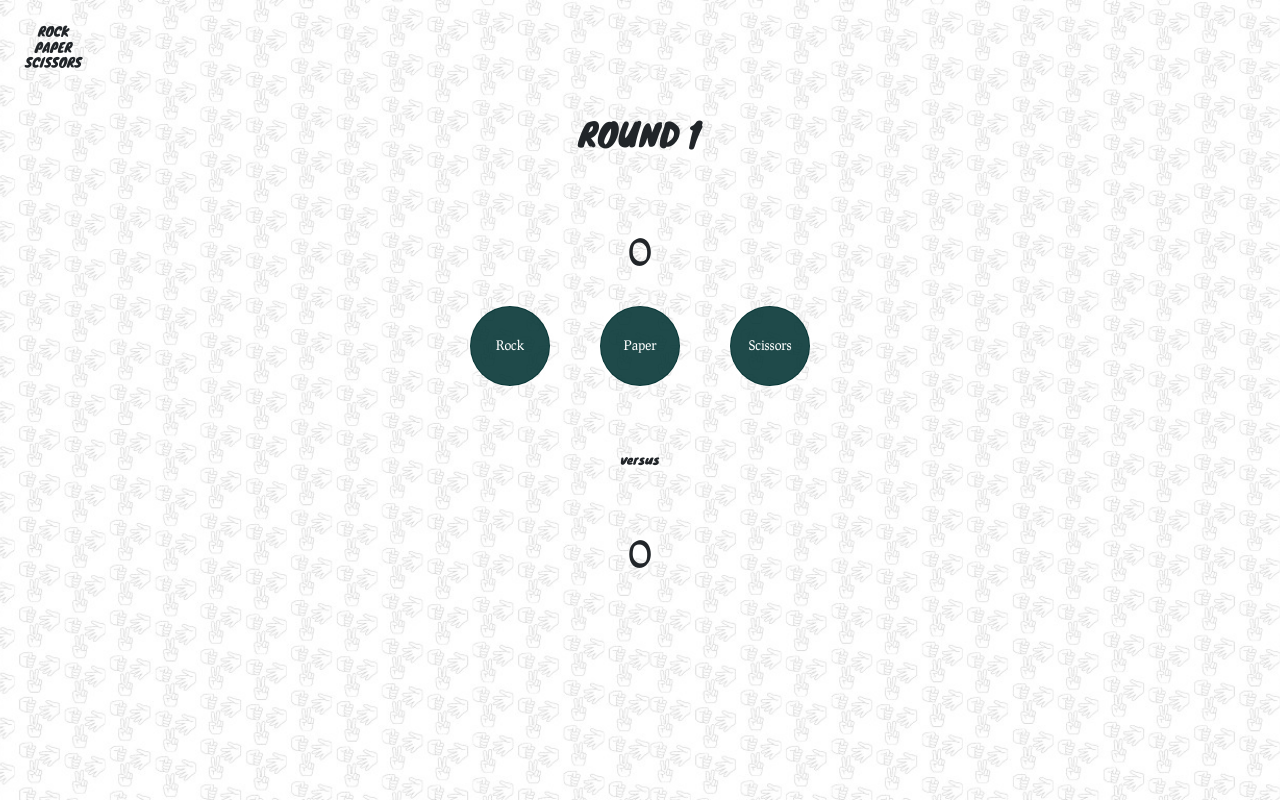
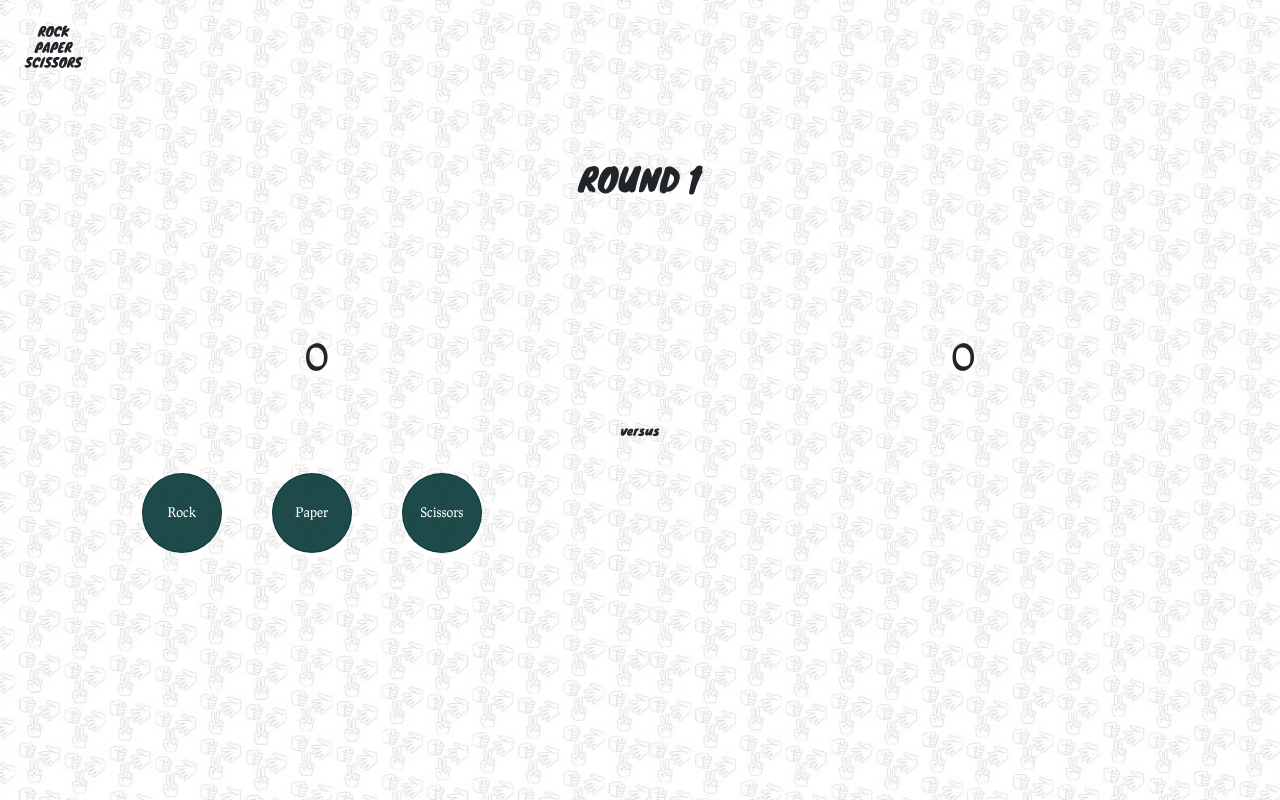
Before and after one commit to scottfzd/rock-paper-scissors, a React app: page / in a window 1280 px wide. Built offline with nearby package versions, Linux system fonts and the light colour scheme; the HTML template or start-up script is replaced by a standard one.

Commit message:
fix selected button display and change game layout

```diff
--- a/src/App.css
+++ b/src/App.css
@@ -72,6 +72,11 @@
 
 
 
+
+.options {
+  display: flex;
+}
+
 .option {
   border: 1px solid rgb(7, 55, 55, 0.9);
   width: 80px;
@@ -88,18 +93,6 @@
   font-size: small;
 }
 
-.options {
-  display: flex;
-}
-
-
-.option:hover {
-  background: linear-gradient(
-    175deg, #e0f2f1, #ffffff
-  );
-  color: rgba(7, 55, 55, 0.9);
-  border: 1px solid rgb(7, 55, 55, 0.9);
-}
 
 .option.disabled {
   pointer-events: none;
@@ -107,7 +100,16 @@
   cursor: not-allowed;
 }
 
-.option.selected.disabled {
+
+.option:not(.selected):hover {
+  background: linear-gradient(
+    45deg, #e0f2f1, #ffffff
+  );
+  color: rgba(7, 55, 55, 0.9);
+  border: 1px solid rgb(7, 55, 55, 0.9);
+}
+
+.option.selected {
   border: 1px solid rgb(7, 55, 55, 0.9);
   background-color: rgba(7, 55, 55, 0.9);
   color: white;
@@ -149,7 +151,8 @@
   width: 250px;
   padding: 30px;
   position: relative;
-  bottom: 40px;
+  /* bottom: 40px; */
+  bottom: 100px;
   margin: 0 auto;
 }
 
@@ -195,6 +198,27 @@
   font-weight: bold;
 }
 
+
+.gameBoard {
+  display: flex;
+  justify-content: space-around;
+  width: 1000px;
+}
+
+.userSide {
+  width: 400px;
+  /* background-color: aliceblue; */
+  position: relative;
+  right: 50px;
+}
+
+.computerSide {
+  width: 400px;
+  /* background-color: azure; */
+  position: relative;
+  left: 50px;
+}
+
 button {
   font-family: 'Knewave';
 }
@@ -205,6 +229,10 @@
   display: flex;
   align-items: center;
   justify-content: center;
+  /* background-color: antiquewhite; */
+  position: relative;
+  /* top: 80px; */
+  top: 60px;
 }
 
 
@@ -230,3 +258,34 @@
 button {
   font-family: 'Knewave';
 }
+
+
+
+
+
+
+
+
+
+.options {
+  /* background-color: aquamarine; */
+  height: 130px;
+  margin-top: 70px;
+}
+
+.computerChoice {
+  /* background-color: aquamarine; */
+  height: 130px;
+  justify-content: center;
+  align-items: center;
+  padding-top: 40px;
+  margin-top: 70px;
+}
+
+
+
+.modal-body {
+  background: linear-gradient(
+    175deg, #e0f2f1, #ffffff
+  );
+}
--- a/src/pages/GameInterface.jsx
+++ b/src/pages/GameInterface.jsx
@@ -102,6 +102,7 @@
                     setRounds(prevRounds => prevRounds + 1);
                     setResults(null);
                     setButtonsDisabled(false);
+                    setSelectedOption(null);
                 }, 2500);
             }
         }
@@ -129,6 +130,7 @@
         setComputerWins(0);
         setUserWins(0);
         setButtonsDisabled(false);
+        setSelectedOption(null);
         setFinalResults(null);
     }
 
@@ -149,25 +151,29 @@
 
         <div className="gameBoard">
 
+            <div className="userSide">
                 <div className="wins"><h1>{userWins}</h1></div>
                 <div className="options">
-                <button className={`option ${buttonsDisabled && selectedOption != "Rock" ? "disabled" : ""}`} onClick={() => !buttonsDisabled && handleClick('Rock')}>
+                    <button className={`option ${selectedOption != "Rock" ? "" : "selected"} ${buttonsDisabled && selectedOption != "Rock" ? "disabled" : ""}`} onClick={() => !buttonsDisabled && handleClick('Rock')}>
                         Rock
                     </button>
-                <button className={`option ${buttonsDisabled && selectedOption != "Paper" ? "disabled" : ""}`} onClick={() => !buttonsDisabled && handleClick('Paper')}>
+                    <button className={`option ${selectedOption != "Paper" ? "" : "selected"} ${buttonsDisabled && selectedOption != "Paper" ? "disabled" : ""}`} onClick={() => !buttonsDisabled && handleClick('Paper')}>
                         Paper
                     </button>
-                <button className={`option ${buttonsDisabled && selectedOption != "Scissors" ? "disabled" : ""}`} onClick={() => !buttonsDisabled && handleClick('Scissors')}>
+                    <button className={`option ${selectedOption != "Scissors" ? "" : "selected"} ${buttonsDisabled && selectedOption != "Scissors" ? "disabled" : ""}`} onClick={() => !buttonsDisabled && handleClick('Scissors')}>
                         Scissors
                     </button>
+                </div>
             </div>
 
 
             <h1 className="versus">versus</h1>
 
+            <div className="computerSide">
                 <div className="wins"><h1>{computerWins}</h1></div>
                 <div className="computerChoice">
                     {computerChoice && <h2>{computerChoice}</h2>}
+                </div>
             </div>
         </div>
 
@@ -179,7 +185,7 @@
             <Modal.Body className="modal-content">
                 <h1>{finalResults}</h1>
                 <h3>{userWins} : {computerWins}</h3>
-                <Button className="custom-modal-button" onClick={handleClose}>Play Again</Button>
+                <Button className="custom-modal-button" onClick={handleClose}>PLAY AGAIN</Button>
             </Modal.Body>
 
         </Modal>
```
Lines whose indentation alone changed are shown as unchanged.
